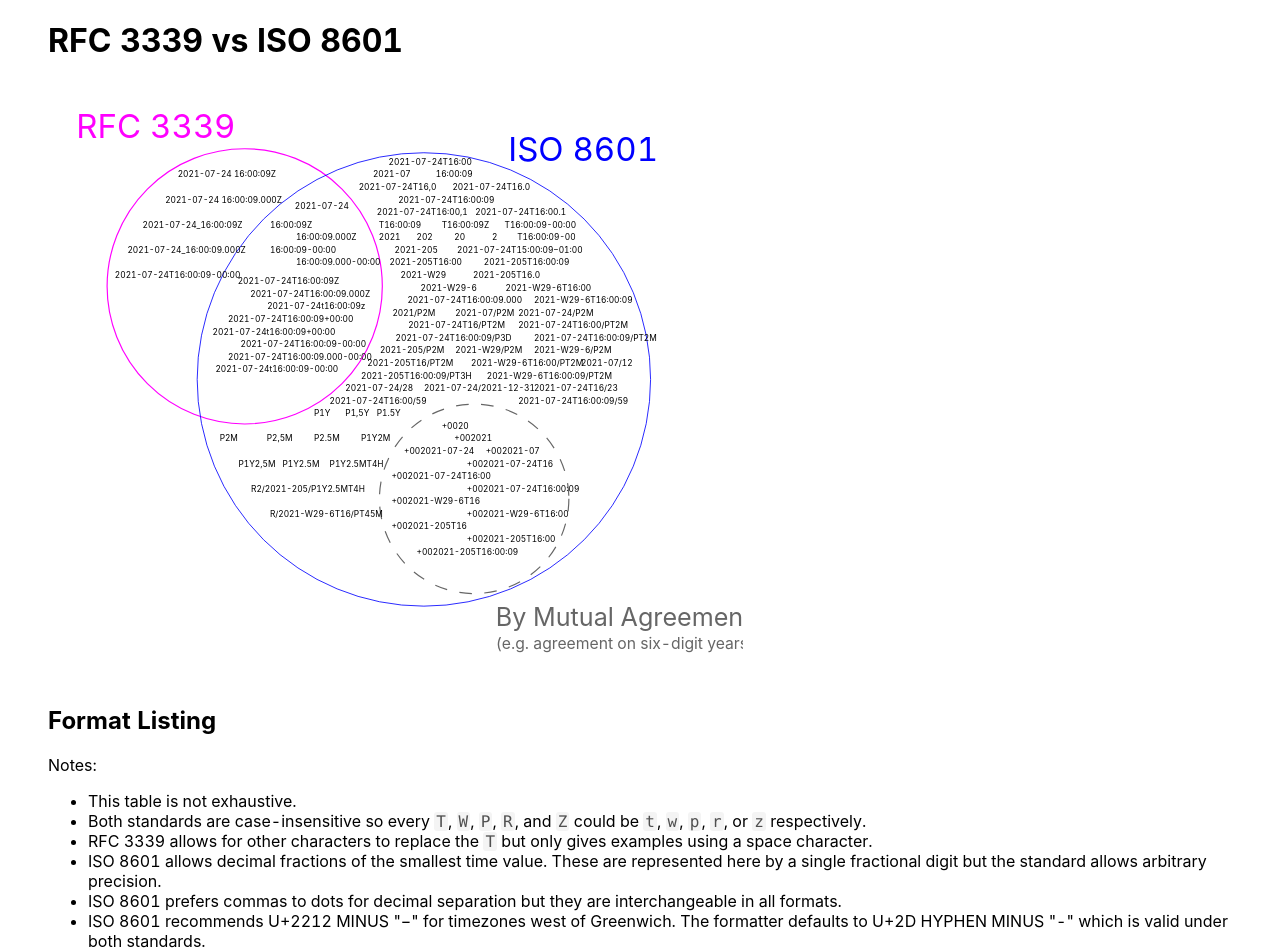
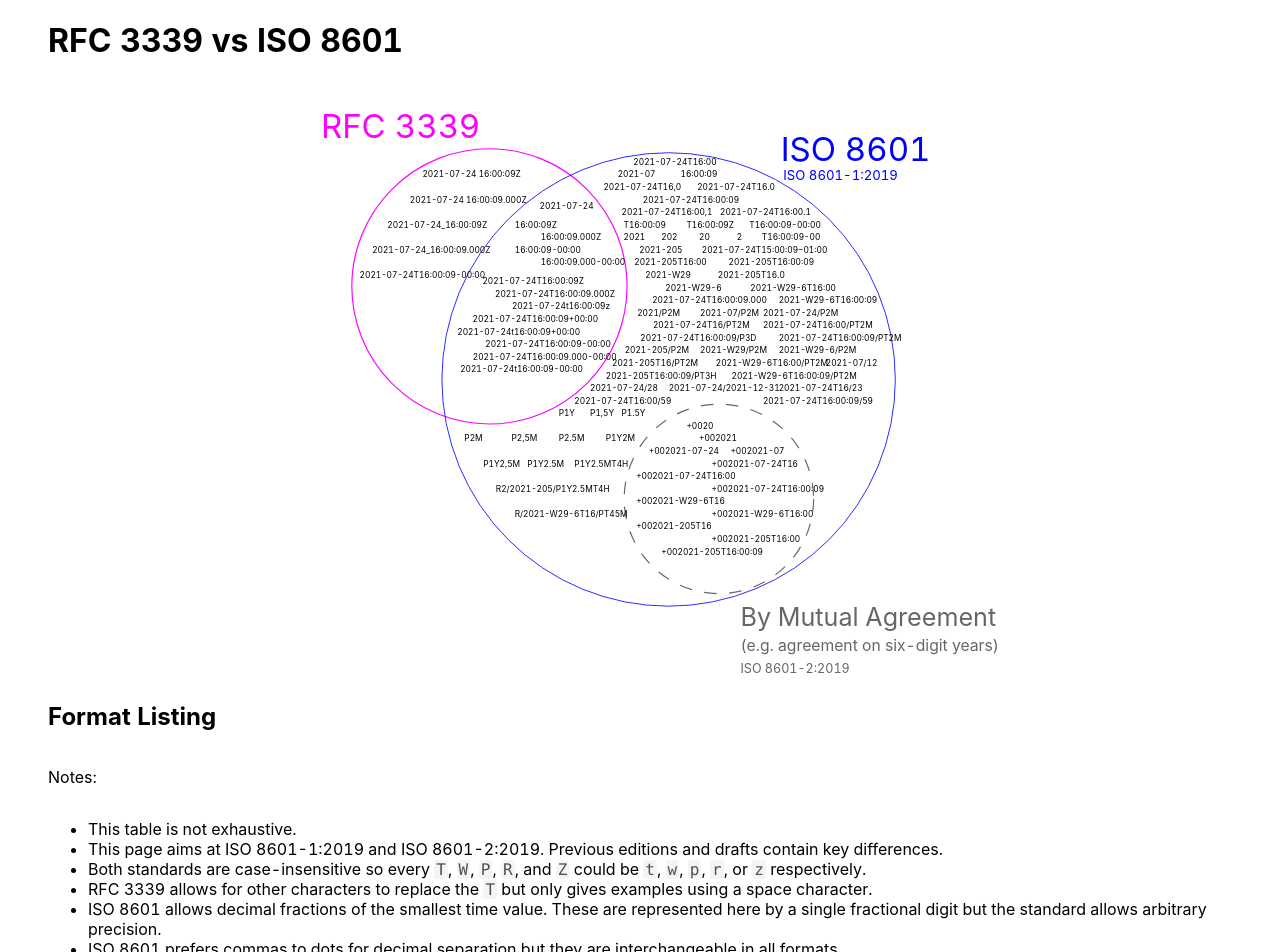
Before and after one commit to IJMacD/rfc3339-iso8601, a React (Create React App) app: page / in a window 1280 px wide. Shown: the top 952 px of the page. Built offline with nearby package versions, Linux system fonts and the light colour scheme.

Commit message:
Add clarifications

```diff
--- a/src/App.css
+++ b/src/App.css
@@ -1,5 +1,7 @@
 .App {
   padding: 0 1em;
+  display: flex;
+  flex-direction: column;
 }
 @media (min-width: 768px) {
   .App {
--- a/src/App.js
+++ b/src/App.js
@@ -211,11 +211,13 @@ function App() {
       <p>Notes:</p>
       <ul>
         <li>This table is not exhaustive.</li>
+        <li>This page aims at ISO 8601-1:2019 and ISO 8601-2:2019. Previous editions and drafts contain key differences.</li>
         <li>Both standards are case-insensitive so every <code>T</code>, <code>W</code>, <code>P</code>, <code>R</code>, and <code>Z</code> could be <code>t</code>, <code>w</code>, <code>p</code>, <code>r</code>, or <code>z</code> respectively.</li>
         <li>RFC 3339 allows for other characters to replace the <code>T</code> but only gives examples using a space character.</li>
         <li>ISO 8601 allows decimal fractions of the smallest time value. These are represented here by a single fractional digit but the standard allows arbitrary precision.</li>
         <li>ISO 8601 prefers commas to dots for decimal separation but they are interchangeable in all formats.</li>
         <li>ISO 8601 recommends U+2212 MINUS "−" for timezones west of Greenwich. The formatter defaults to U+2D HYPHEN MINUS "-" which is valid under both standards.</li>
+        <li>ISO 8601-1:2019 permits omitting the <code>T</code> in the <em>time of day</em> representations (<b>Times</b>). However, a <code>T</code> (or <code>t</code>) is always required for <em>date and time of day</em> representations (<b>Date-Times</b>). Previous editions also allowed omitting the <code>T</code> in Date-Times but it was never permitted to <em>insert</em> alternative characters (e.g. space or underscore)</li>
         <li>The format key is given below the table.</li>
       </ul>
       <table className="App-FormatTable">
--- a/src/Diagram.js
+++ b/src/Diagram.js
@@ -44,12 +44,13 @@ function Diagram (props) {
         {"RFC 3339"}
       </text>
       <text
-        x={161.192}
+        x={170}
         y={78.692}
         fill="#00f"
         className="key-label"
       >
         {"ISO 8601"}
+        <tspan x={170.8} dy={6} style={{fontSize:"0.4em"}}>ISO 8601-1:2019</tspan>
       </text>
       <text
         x={157.192}
@@ -59,9 +60,10 @@ function Diagram (props) {
         style={{fontSize:8}}
       >
         {"By Mutual Agreement"}
-        <tspan x={157.192} y={234} style={{fontSize:5}}>
+        <tspan x={157.192} dy={8} style={{fontSize:5}}>
           (e.g. agreement on six-digit years)
         </tspan>
+        <tspan x={157.192} dy={7} style={{fontSize:4}}>ISO 8601-2:2019</tspan>
       </text>
       <g id="rfc">
         <text x={56} y={84}>
```
